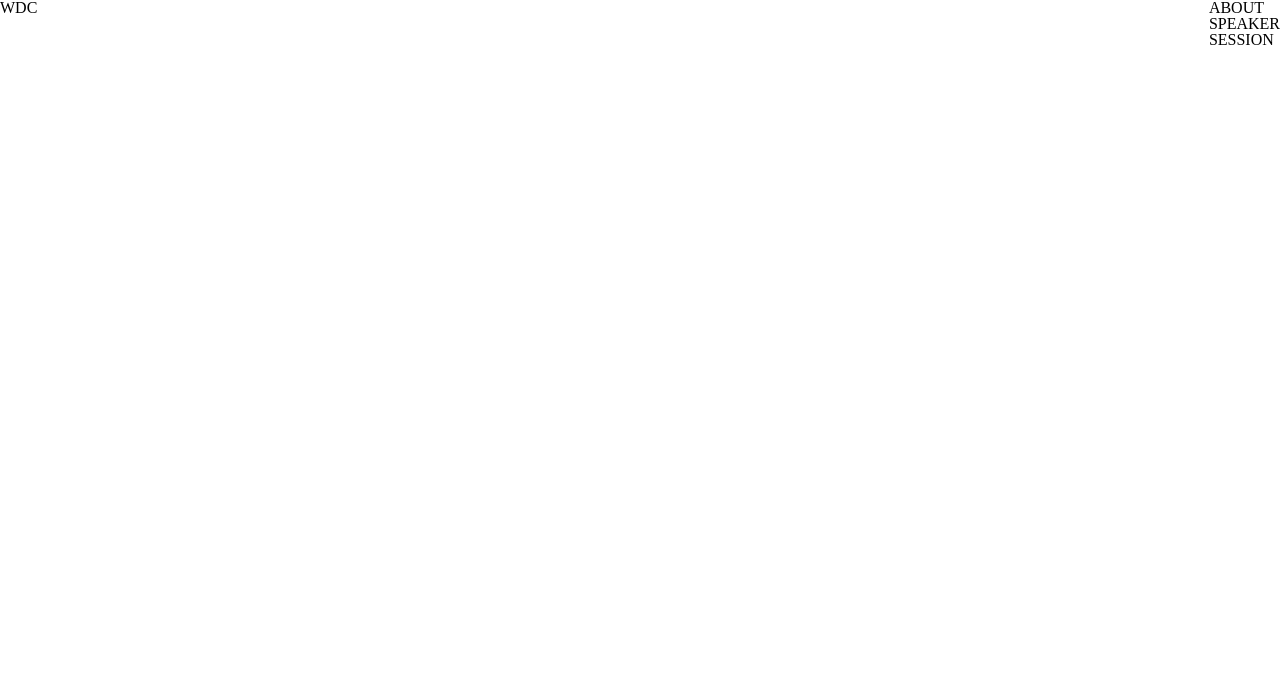
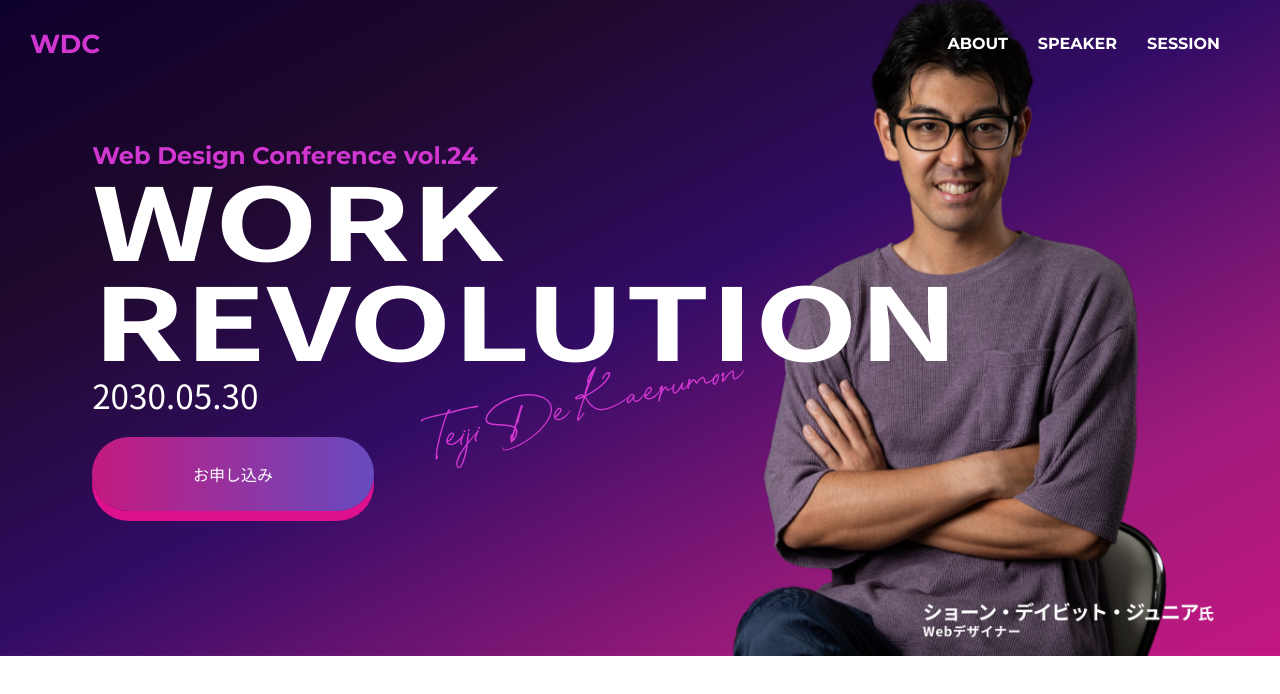
Before and after one commit to Narui-Tomoka/-WDC-, a website built with Vite: page index.html in a window 1280 px wide. Built offline with nearby package versions, Linux system fonts and the light colour scheme; files whose address does not match are found by name.

Commit message:
fv作成。:root 用のファイル作成して必要に応じてフォントサイズを変数化。

```diff
--- a/index.html
+++ b/index.html
@@ -13,15 +13,29 @@
   </head>
   <body class="page-home">
     <section id="fv" class="fv">
-      <div class="l-menu">
+      <div class="l-menu fv__menu">
         <div class="fv__logo">
-          <a href="#">WDC</a>
+          <a class="en" href="#">WDC</a>
         </div>
-        <div class="fv__menu__list">
-          <a href="#" class="fv__menu__item">ABOUT</a>
-          <a href="#" class="fv__menu__item">SPEAKER</a>
-          <a href="#" class="fv__menu__item">SESSION</a>
-        </div>
+        <ul class="fv__menu__list">
+          <li class="fv__menu__item"><a class="en" href="#">ABOUT</a></li>
+          <li class="fv__menu__item"><a class="en" href="#">SPEAKER</a></li>
+          <li class="fv__menu__item"><a class="en" href="#">SESSION</a></li>
+        </ul>
+      </div>
+      <div class="fv__text__area">
+        <h1 class="fv__title">
+          <span class="wdc en">Web Design Conference vol.24</span>
+          <span class="work">WORK<br />REVOLUTION</span>
+        </h1>
+        <time class="fv__time" datetime="2030-05-30">2030.05.30</time>
+        <a href="#" class="fv__btn"> お申し込み </a>
+      </div>
+      <div class="fv__teiji">
+        <img src="src/images/teiji-de-kaerumon.png" alt="定時で帰るもん" />
+      </div>
+      <div class="fv__shawn">
+        <img src="src/images/mv.png" alt="ショーンの画像" />
       </div>
     </section>
     <section id="about" class="about"></section>
--- a/src/styles/base/_base.scss
+++ b/src/styles/base/_base.scss
@@ -11,6 +11,8 @@
 //   text-decoration: none;
 // }
 
+@use "./variables" as vars;
+
 html {
   box-sizing: border-box;
   font-size: 62.5%; // =10px。remをpxに近い感覚で使えるように指定
@@ -18,9 +20,12 @@ html {
 }
 
 body {
-  color: #fff;
+  color: vars.$color-sub;
   font-size: 1.6rem; // 10pxを16pxに調整
   //   font-feature-settings: "palt" 1; 必要に応じて
+  font-family: "Noto Sans JP", sans-serif;
+  font-optical-sizing: auto;
+  font-style: normal;
 }
 
 *,
@@ -44,4 +49,5 @@ li {
 
 img {
   vertical-align: bottom;
+  object-fit: cover;
 }
--- a/src/styles/base/_helpers.scss
+++ b/src/styles/base/_helpers.scss
@@ -15,17 +15,11 @@
 
 // fonts
 // montserrat
-.f-mont {
+.en {
   font-family: "Montserrat", sans-serif;
   font-optical-sizing: auto;
-  //   font-weight: <weight>;
   font-style: normal;
+  font-weight: bold;
 }
 
-// noto-sans-jp
-.f-noto {
-  font-family: "Noto Sans JP", sans-serif;
-  font-optical-sizing: auto;
-  //   font-weight: <weight>;
-  font-style: normal;
-}
+// noto-sans-jpはbodyに指定
--- a/src/styles/base/_index.scss
+++ b/src/styles/base/_index.scss
@@ -1,5 +1,6 @@
 // @forwardでstyle.scssに渡す
 @forward "./reset";
+@forward "./root";
 @forward "./variables";
 @forward "./mixins";
 @forward "./helpers";
--- /dev/null
+++ b/src/styles/base/_root.scss
@@ -0,0 +1,10 @@
+// サイト全体の「ルール」（このサイトではこうする）を:rootに置く
+// 一度きりの演出用ならセレクタに直書きでOKだが再利用する可能性があればCSS変数にしておく
+
+:root {
+  --fz36: clamp(1.4rem, 2.6vw, 3.6rem);
+  --fz26: clamp(1.4rem, 3vw, 2.6rem);
+  --fz24: clamp(1.4rem, 2.2vw, 2.4rem);
+  --fv18: clamp(1rem, 2vw, 1.8rem);
+  --fz16: clamp(1rem, 2vw, 1.6rem);
+}
--- a/src/styles/base/_variables.scss
+++ b/src/styles/base/_variables.scss
@@ -16,3 +16,6 @@
 // // z-index
 // $z-header: 100;
 // $z-menu: 200;
+
+$color-main: #d136d1;
+$color-sub: #fff;
--- a/src/styles/components/_buttons.scss
+++ b/src/styles/components/_buttons.scss
@@ -1,3 +1,4 @@
+@use "../base/variables" as vars;
 // .button {
 //   padding: 12px 24px;
 //   background: $color-main;
@@ -6,8 +7,6 @@
 //   &--secondary {}
 // }
 // _menu.scss
-// scss
-// コードをコピーする
 // .menu {
 //   display: flex;
 // }
@@ -16,3 +15,15 @@
 // どのページでも使える前提
 
 // 位置や余白は書きすぎない
+
+@mixin btn-base($width) {
+  width: $width;
+  font-size: 1.8rem; // 18px
+  border-radius: 5rem;
+  box-shadow: 0 clamp(0.4rem, 1.5vw, 1rem) 0 rgb(221, 17, 141);
+  color: vars.$color-sub;
+  display: inline-flex; // 外向きはインライン、要素の中ではflexのふるまい
+  align-items: center;
+  justify-content: center;
+  background: linear-gradient(90deg, #c41a7f 0%, #664bbf 100%);
+}
--- a/src/styles/layout/_layout.scss
+++ b/src/styles/layout/_layout.scss
@@ -12,4 +12,5 @@
 .l-menu {
   display: flex;
   justify-content: space-between;
+  align-items: center;
 }
--- a/src/styles/pages/_home.scss
+++ b/src/styles/pages/_home.scss
@@ -1,11 +1,97 @@
+@use "../base/variables" as vars;
+@use "../components/buttons" as b;
+
 // ↓ページ固有のスコープにするためのpage-homeクラス
 .page-home {
   // section fv
   .fv {
-    background-image: url(../../images/ogp.png);
+    background-image: linear-gradient(
+      to bottom right,
+      #0e002e 0%,
+      #1e092b 23%,
+      #320c65 49%,
+      #a01b7c 80%,
+      #c21780 100%
+    );
     background-size: cover;
     background-position: center;
-    // 自動計算 https://aspect.arc-one.jp/#google_vignette
-    aspect-ratio: 40 / 21;
+    // aspect-ratioの自動計算 https://aspect.arc-one.jp/#google_vignette
+    aspect-ratio: 683 / 350;
+    position: relative;
+    overflow: hidden; // 人物画像がはみ出ることを想定し設定
+  }
+  // むやみに&でつなげない
+  // できれば3階層までに抑えるように
+  .fv__menu {
+    padding-top: clamp(1rem, 3%, 31px);
+    padding-left: 30px;
+    padding-right: 30px;
+    position: relative; // z-indexを使って画像の上にメニューを置くための指定
+    z-index: 20;
+  }
+  .fv__logo a {
+    font-size: var(--fz26);
+    color: vars.$color-main;
+  }
+  .fv__menu__list {
+    display: flex;
+  }
+  .fv__menu__item {
+    margin-right: 30px;
+  }
+  .fv__menu__item a {
+    font-size: var(--fz16);
+    color: vars.$color-sub;
+  }
+  // ここまで上部のメニュー
+  // ここから画面中央の文字領域
+  .fv__text__area {
+    position: absolute;
+    top: 21.9%;
+    left: 7.2%;
+    z-index: 20;
+  }
+  .fv__title .wdc {
+    font-size: var(--fz24);
+    color: vars.$color-main;
+    display: block;
+  }
+  .fv__title .work {
+    font-size: clamp(
+      4rem,
+      8vw,
+      10rem
+    ); // 一度しか使わなそうなので変数に入れない
+    color: vars.$color-sub;
+    display: block;
+    font-weight: 700;
+    transform: scaleX(1.35); // figmaと文字の横幅が違うので調整
+    transform-origin: left;
+  }
+  .fv__time {
+    display: block;
+    font-size: var(--fz36);
+    margin-top: clamp(0.4rem, 1.5vw, 1rem);
+  }
+  .fv__btn {
+    @include b.btn-base(30rem);
+    width: clamp(100px, 22vw, 30rem);
+    padding-top: clamp(0.8rem, 2.5vw, 2.9rem);
+    padding-bottom: clamp(0.8rem, 2.5vw, 2.9rem);
+    font-size: var(--fz18);
+    margin-top: clamp(1rem, 4%, 3.2rem);
+  }
+  .fv__teiji {
+    position: absolute;
+    left: 32.9%;
+    top: 56%;
+    z-index: 10;
+  }
+  .fv__shawn img {
+    position: absolute;
+    bottom: 0;
+    right: 4.7%;
+    width: 41%;
+    z-index: 5;
   }
 }
```
Also changed, not shown: README.md, src/images/mv.png (added), src/images/teiji-de-kaerumon.png (added).
